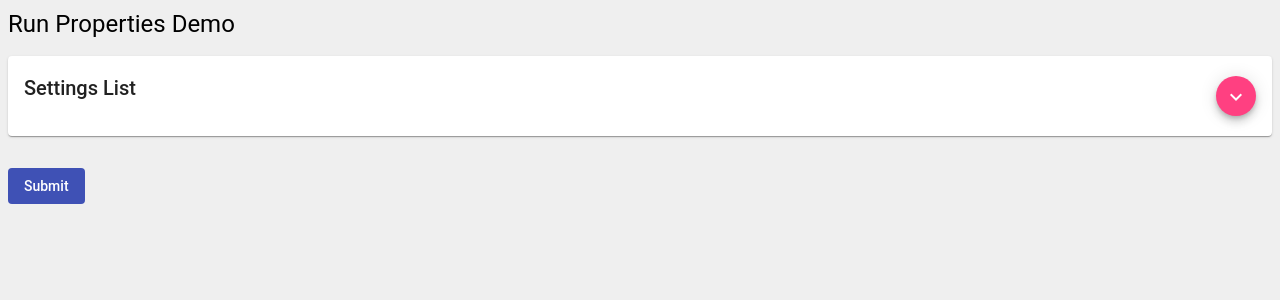
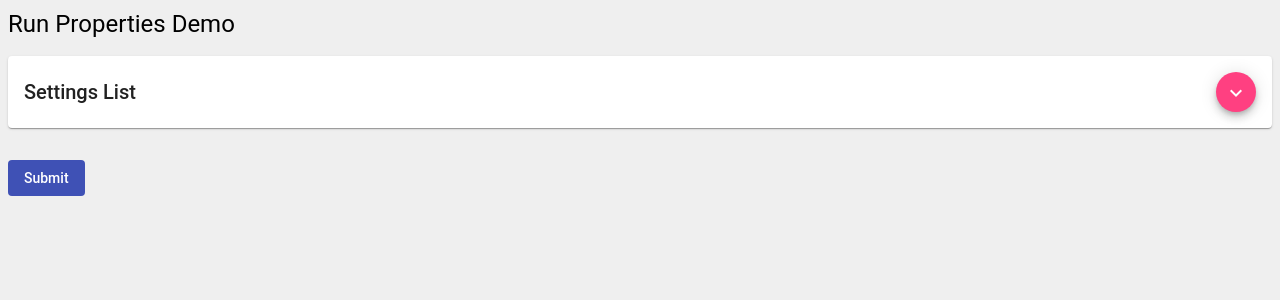
Before and after one commit to phrough/runprops, an Angular app: page / in a window 1280 px wide. Shown: the top 300 px of the page. Built offline with nearby package versions, Linux system fonts and the light colour scheme.

Commit message:
improve collpased layout

```diff
--- a/src/app/settings-list/settings-list.component.scss
+++ b/src/app/settings-list/settings-list.component.scss
@@ -8,10 +8,13 @@
   align-items: center;
 
    > * {
-      &:last-child:not(:first-child) {
-        margin-left: auto;
-      }
-   }
+    &:last-child:not(:first-child) {
+      margin-left: auto;
+    }
+  }
+  h2 {
+    margin-bottom: 0;
+  }
 }
 
 .settings-list {
@@ -28,6 +31,12 @@ li.settings-list-item {
   margin-right: -1rem;
   margin-left: -1rem;
 
+  // Removed margin from h2 and added to the first list item rather than the list itself so that the padding is included
+  // in the animation when collapsing the list and doesn't take up space when in collapsed state (as the h2 margin did).
+  &:first-child {
+    margin-top: 1rem;
+  }
+
   &:last-of-type {
     border-bottom: none;
   }
```
